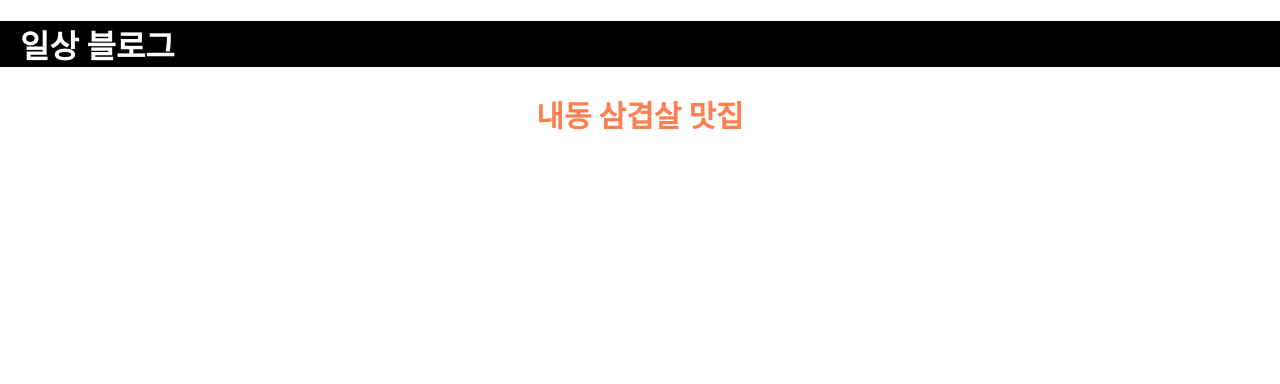
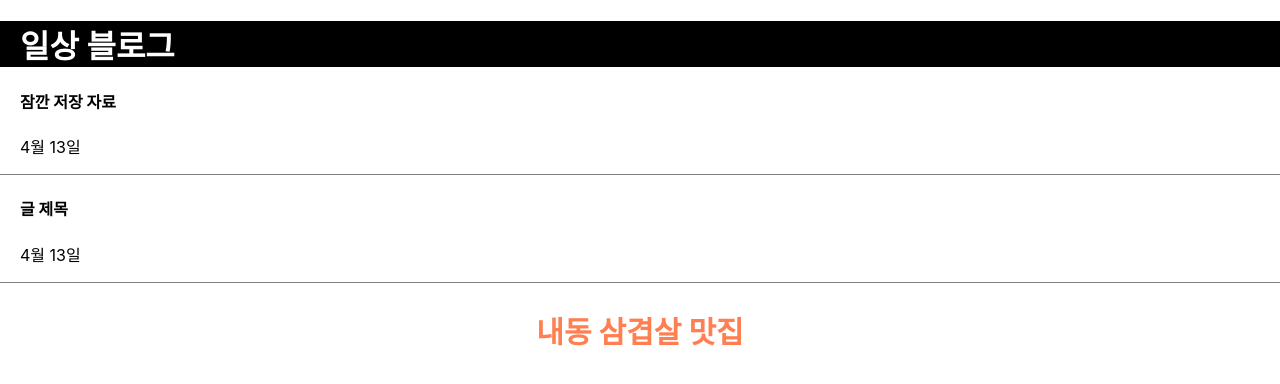
Before and after one commit to nowkwon97/23-04-06-reactStart, a React (Create React App) app in the folder blog/: page / in a window 1280 px wide. Shown: the top 384 px of the page. Built offline with nearby package versions, Linux system fonts and the light colour scheme.

Commit message:
배열 비구조화 할당

```diff
--- a/blog/src/App.css
+++ b/blog/src/App.css
@@ -8,6 +8,16 @@
   width: 100%;
   color: white;
   padding-left: 20px;
+}
+
+div {
+  box-sizing: border-box;
+}
+
+.list {
+  padding-left: 20px;
+  text-align: left;
+  border-bottom: 1px solid grey;
 }
 
 .App-logo {
--- a/blog/src/App.js
+++ b/blog/src/App.js
@@ -1,14 +1,27 @@
 import logo from './logo.svg';
 import './App.css';
+import { useState } from 'react';
 
 function App() {
   // 서버에서 가져온 데이터 변수라 가정해보기.
+  // 잠깐 자료 저장할 땐 변수
   let post = '내동 삼겹살 맛집';
+   const [content, b] = useState('잠깐 저장 자료')
 
+  // return() 안에는 병렬로 태그 2개 이상 기입 금지.
   return (
     <div className="App">
       <div>
         <h1 className="black-nav">일상 블로그</h1>
+      </div>
+      <div className="list">
+        {/* useState에 저장한 자료 불러올 땐 {} */}
+        <h4>{content}</h4>
+        <p>4월 13일</p>
+      </div>
+      <div className="list">
+        <h4>글 제목</h4>
+        <p>4월 13일</p>
       </div>
       {/* JSX 문법 -> 변수 넣을 땐 {중괄호} */}
       {/* 데이터바인딩 작업이라 한다. */}
```
